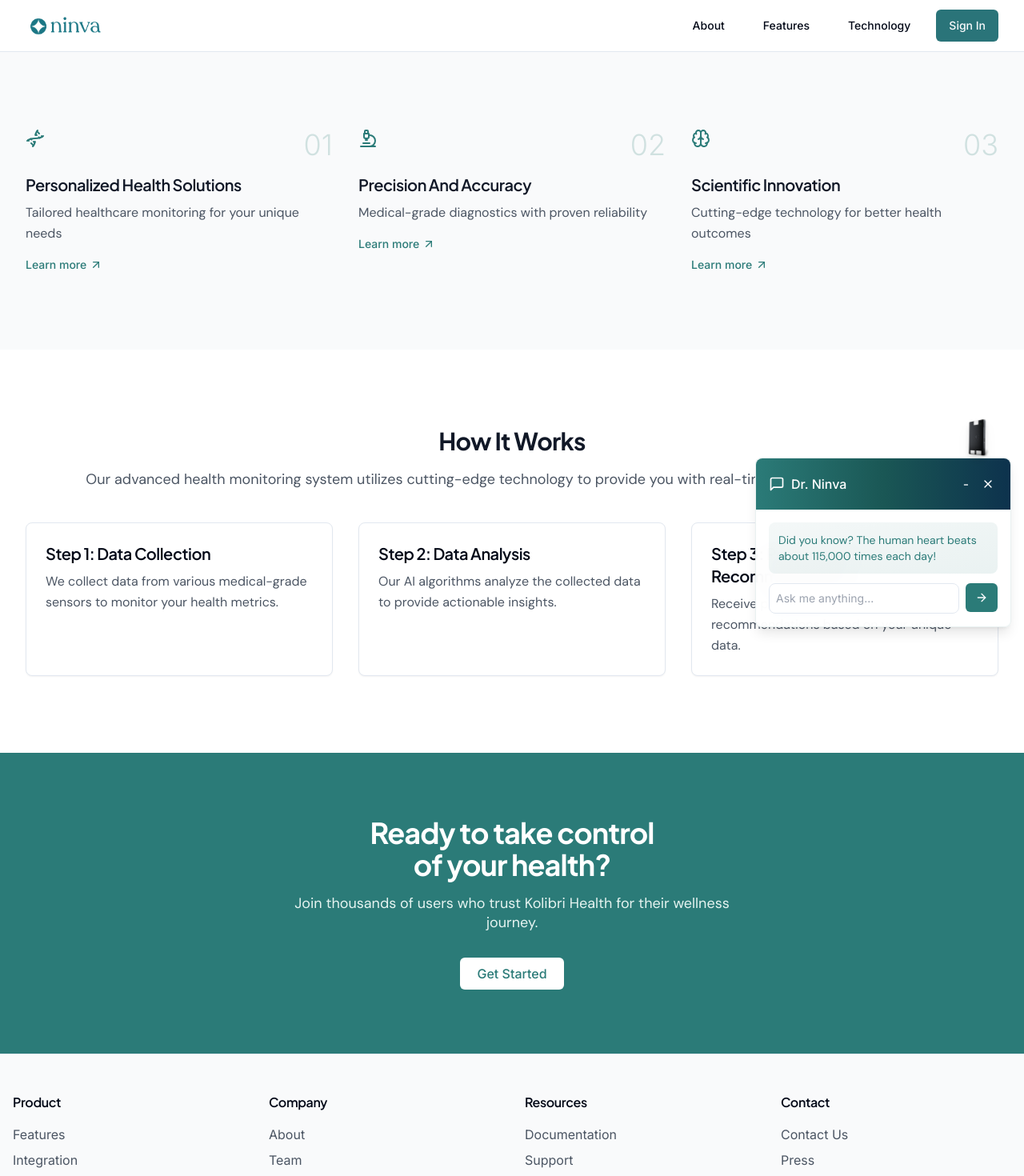
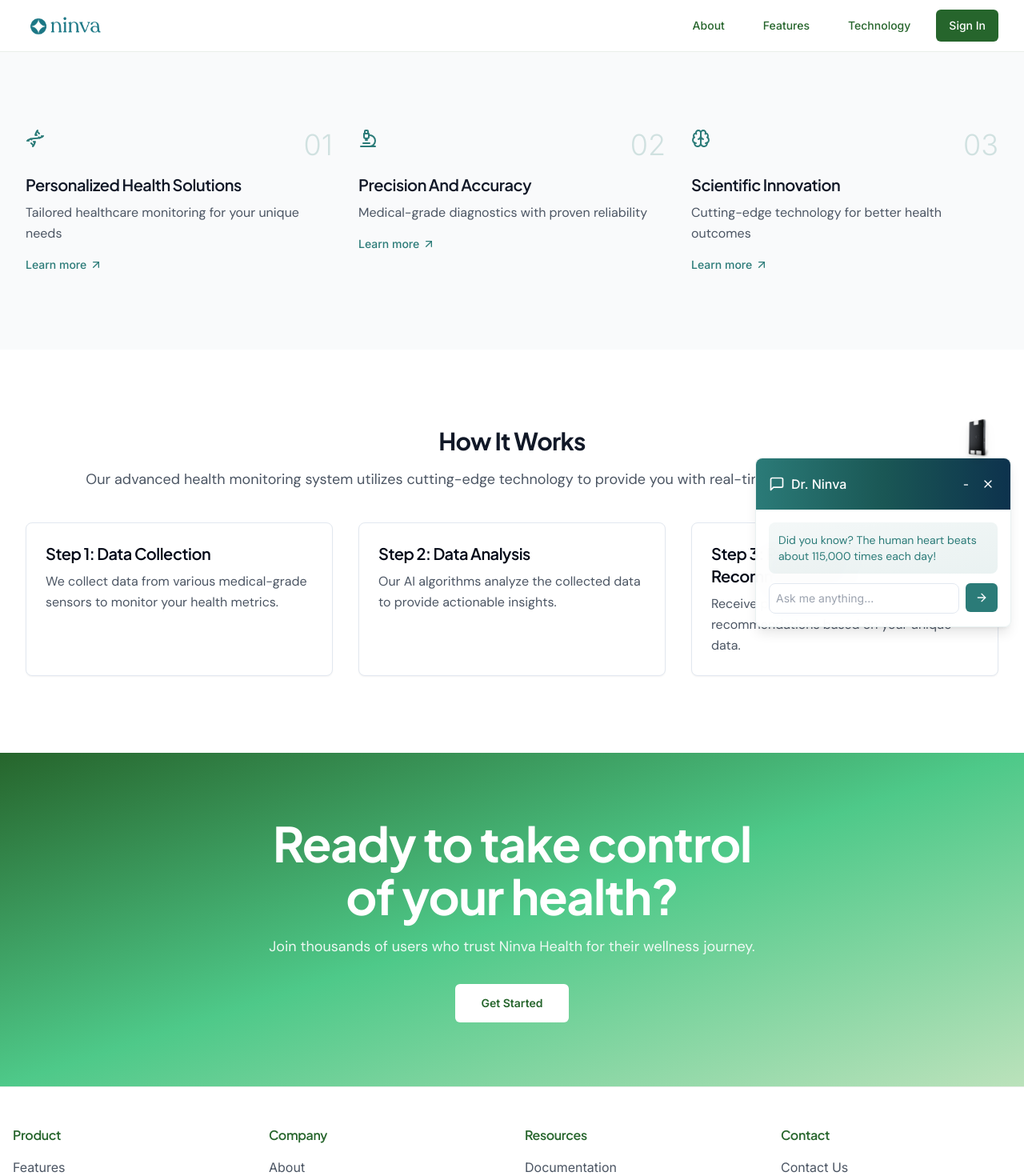
Before and after one commit to Non-Invasive-Medical-Technologies/ninva_Health, a React (Vite) app: page /features in a window 1280 px wide. Shown: the top 1470 px of the page at 80% size. Built offline with nearby package versions, Linux system fonts and the light colour scheme.

Commit message:
Optimize homepage design consistency
Reviewed and optimized the homepage design from header to footer to ensure consistent styling throughout the page.
[skip gpt_engineer]

```diff
--- a/src/components/layout/Footer.tsx
+++ b/src/components/layout/Footer.tsx
@@ -3,39 +3,39 @@ import { Button } from '@/components/ui/button';
 
 const Footer = () => {
   return (
-    <footer className="bg-gray-50 border-t">
+    <footer className="bg-white border-t border-brand-primary-main/10">
       <div className="max-w-7xl mx-auto px-4 py-12">
         <div className="grid grid-cols-1 md:grid-cols-4 gap-8">
           <div>
-            <h3 className="font-semibold mb-4">Product</h3>
+            <h3 className="font-display font-semibold mb-4 text-brand-primary-main">Product</h3>
             <div className="space-y-2">
-              <a href="#" className="block text-gray-600 hover:text-[#26652C]">Features</a>
-              <a href="#" className="block text-gray-600 hover:text-[#26652C]">Integration</a>
-              <a href="#" className="block text-gray-600 hover:text-[#26652C]">Pricing</a>
+              <a href="#" className="block text-gray-600 hover:text-brand-primary-main transition-colors">Features</a>
+              <a href="#" className="block text-gray-600 hover:text-brand-primary-main transition-colors">Integration</a>
+              <a href="#" className="block text-gray-600 hover:text-brand-primary-main transition-colors">Pricing</a>
             </div>
           </div>
           <div>
-            <h3 className="font-semibold mb-4">Company</h3>
+            <h3 className="font-display font-semibold mb-4 text-brand-primary-main">Company</h3>
             <div className="space-y-2">
-              <a href="#" className="block text-gray-600 hover:text-[#26652C]">About</a>
-              <a href="#" className="block text-gray-600 hover:text-[#26652C]">Team</a>
-              <a href="#" className="block text-gray-600 hover:text-[#26652C]">Careers</a>
+              <a href="#" className="block text-gray-600 hover:text-brand-primary-main transition-colors">About</a>
+              <a href="#" className="block text-gray-600 hover:text-brand-primary-main transition-colors">Team</a>
+              <a href="#" className="block text-gray-600 hover:text-brand-primary-main transition-colors">Careers</a>
             </div>
           </div>
           <div>
-            <h3 className="font-semibold mb-4">Resources</h3>
+            <h3 className="font-display font-semibold mb-4 text-brand-primary-main">Resources</h3>
             <div className="space-y-2">
-              <a href="#" className="block text-gray-600 hover:text-[#26652C]">Documentation</a>
-              <a href="#" className="block text-gray-600 hover:text-[#26652C]">Support</a>
-              <a href="#" className="block text-gray-600 hover:text-[#26652C]">Privacy</a>
+              <a href="#" className="block text-gray-600 hover:text-brand-primary-main transition-colors">Documentation</a>
+              <a href="#" className="block text-gray-600 hover:text-brand-primary-main transition-colors">Support</a>
+              <a href="#" className="block text-gray-600 hover:text-brand-primary-main transition-colors">Privacy</a>
             </div>
           </div>
           <div>
-            <h3 className="font-semibold mb-4">Contact</h3>
+            <h3 className="font-display font-semibold mb-4 text-brand-primary-main">Contact</h3>
             <div className="space-y-2">
-              <a href="#" className="block text-gray-600 hover:text-[#26652C]">Contact Us</a>
-              <a href="#" className="block text-gray-600 hover:text-[#26652C]">Press</a>
-              <a href="#" className="block text-gray-600 hover:text-[#26652C]">Partners</a>
+              <a href="#" className="block text-gray-600 hover:text-brand-primary-main transition-colors">Contact Us</a>
+              <a href="#" className="block text-gray-600 hover:text-brand-primary-main transition-colors">Press</a>
+              <a href="#" className="block text-gray-600 hover:text-brand-primary-main transition-colors">Partners</a>
             </div>
           </div>
         </div>
--- a/src/components/layout/Navigation.tsx
+++ b/src/components/layout/Navigation.tsx
@@ -18,7 +18,7 @@ import { Link } from 'react-router-dom';
 
 export const Navigation = () => {
   return (
-    <nav className="bg-white border-b">
+    <nav className="bg-white/80 backdrop-blur-sm border-b border-brand-primary-main/10">
       <div className="max-w-7xl mx-auto px-4 sm:px-6 lg:px-8">
         <div className="flex justify-between h-16 items-center">
           <div className="flex items-center">
@@ -46,15 +46,15 @@ export const Navigation = () => {
             </Link>
           </div>
           <div className="flex items-center space-x-4">
-            <Button variant="ghost" asChild>
+            <Button variant="ghost" className="text-brand-primary-main hover:text-brand-primary-main/80 hover:bg-brand-primary-main/5" asChild>
               <Link to="/about">About</Link>
             </Button>
-            <Button variant="ghost" asChild>
+            <Button variant="ghost" className="text-brand-primary-main hover:text-brand-primary-main/80 hover:bg-brand-primary-main/5" asChild>
               <Link to="/features">Features</Link>
             </Button>
             <DropdownMenu>
               <DropdownMenuTrigger asChild>
-                <Button variant="ghost">Technology</Button>
+                <Button variant="ghost" className="text-brand-primary-main hover:text-brand-primary-main/80 hover:bg-brand-primary-main/5">Technology</Button>
               </DropdownMenuTrigger>
               <DropdownMenuContent align="end" className="w-56">
                 <DropdownMenuItem asChild>
@@ -73,7 +73,7 @@ export const Navigation = () => {
             </DropdownMenu>
             <Sheet>
               <SheetTrigger asChild>
-                <Button>Sign In</Button>
+                <Button className="bg-brand-primary-main hover:bg-brand-primary-main/90 text-white">Sign In</Button>
               </SheetTrigger>
               <SheetContent>
                 <SheetHeader>
--- a/src/components/sections/CTASection.tsx
+++ b/src/components/sections/CTASection.tsx
@@ -12,17 +12,18 @@ export const CTASection = () => {
   }, []);
 
   return (
-    <div className="bg-ninva">
+    <div className="bg-gradient-to-br from-brand-primary-main via-brand-supporting-turquoise to-brand-supporting-mint">
       <div className="max-w-2xl mx-auto text-center py-16 px-4 sm:py-20 sm:px-6 lg:px-8">
-        <h2 className="text-3xl font-extrabold text-white sm:text-4xl">
+        <h2 className="text-display-lg font-display font-bold text-white sm:text-display-xl">
           <span className="block">Ready to take control</span>
           <span className="block">of your health?</span>
         </h2>
-        <p className="mt-4 text-lg leading-6 text-ninva-light">
-          Join thousands of users who trust Kolibri Health for their wellness journey.
+        <p className="mt-4 text-body-lg font-text text-white/90">
+          Join thousands of users who trust Ninva Health for their wellness journey.
         </p>
         <Button
-          className="mt-8 w-full inline-flex items-center justify-center px-5 py-3 border border-transparent text-base font-medium rounded-md text-ninva bg-white hover:bg-ninva-light sm:w-auto"
+          className="mt-8 w-full sm:w-auto bg-white hover:bg-white/90 text-brand-primary-main font-semibold px-8 py-6"
+          size="lg"
           onClick={() => console.log('[CTASection] CTA button clicked')}
         >
           Get Started
```
